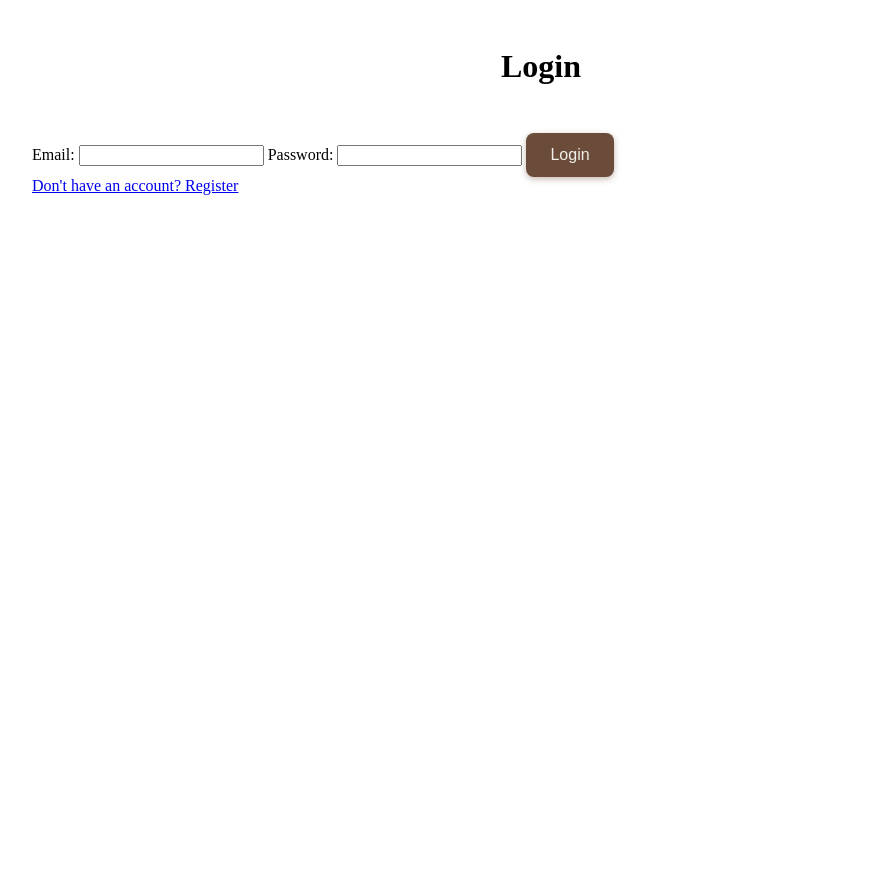
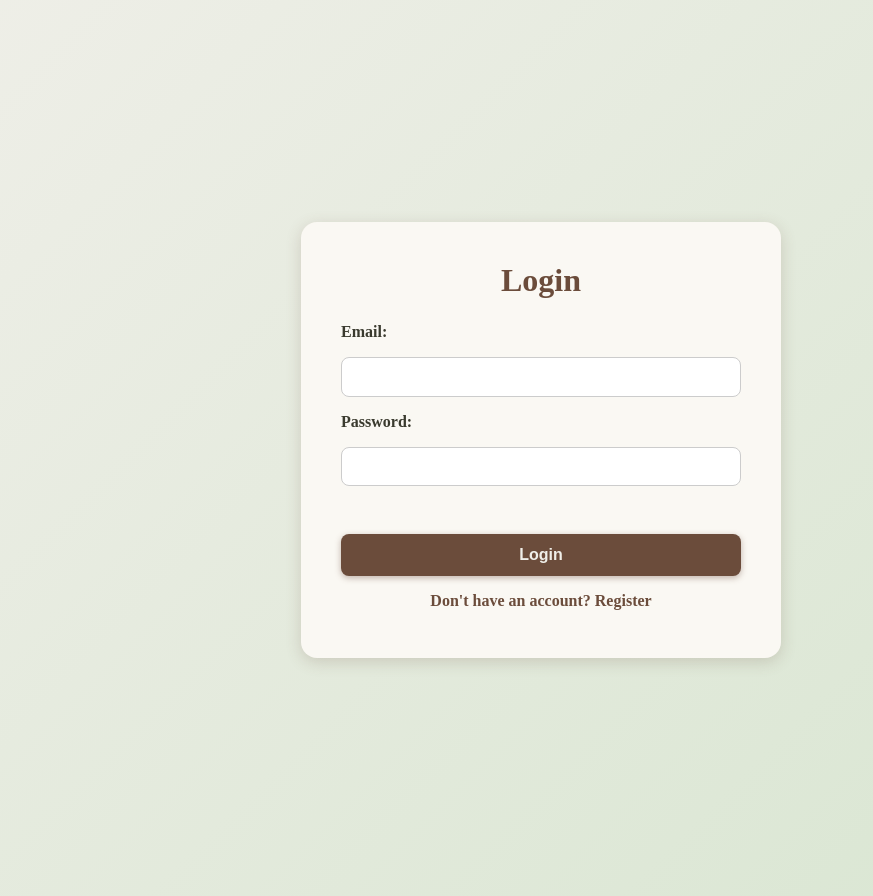
Before and after one commit to Nafridh/Nafridh_AT3_SEP, a website: page booknest/public/login.html in a window 1280 px wide. Shown: the whole page, without its empty margins (190-1063 px from the left). Before the commit the page ends 800 px from the top, so only its background shows below. Drawn offline with Linux system fonts and the light colour scheme.

```diff
--- a/booknest/public/css/style.css
+++ b/booknest/public/css/style.css
@@ -268,6 +268,7 @@
 body {
     margin-left: 190px; /* slightly larger than sidebar width */
     padding: 2rem;
+    background: linear-gradient(135deg, #f0efe9, #d9e6d2);
 }
 
 h1, h2, h3, h4, h5, h6, p, ul, li {
@@ -467,3 +468,91 @@
 .side-links li a.active {
     background-color: #8a6d4a;
 }
+
+/* ─── AUTH PAGES ───────────────────── */
+.auth-page {
+  min-height: 100vh;
+  background: linear-gradient(135deg, #f0efe9, #d9e6d2);
+  display: flex;
+  justify-content: center;
+  align-items: center;
+  padding: 2rem;
+}
+
+.auth-card {
+  background-color: #faf8f3;
+  padding: 2rem 2.5rem;
+  border-radius: 16px;
+  box-shadow: 0 4px 16px rgba(107, 76, 59, 0.2);
+  width: 100%;
+  max-width: 400px;
+  color: #3a3a2e;
+}
+
+.auth-card h1 {
+  text-align: center;
+  margin-bottom: 1.5rem;
+  font-size: 2rem;
+  color: #6b4c3b;
+}
+
+.auth-card form {
+  display: flex;
+  flex-direction: column;
+  gap: 1rem;
+}
+
+.auth-card label {
+  font-weight: 600;
+}
+
+.auth-card input,
+.auth-card select {
+  padding: 0.6rem 0.8rem;
+  border-radius: 8px;
+  border: 1px solid #ccc;
+  background-color: #fff;
+  font-size: 1rem;
+  transition: border 0.2s;
+}
+
+.auth-card input:focus,
+.auth-card select:focus {
+  border-color: #6b4c3b;
+  outline: none;
+}
+
+.auth-card button {
+  padding: 0.75rem;
+  border: none;
+  background-color: #6b4c3b;
+  color: #f0efe9;
+  border-radius: 8px;
+  font-weight: 600;
+  cursor: pointer;
+  transition: background-color 0.2s ease;
+}
+
+.auth-card button:hover {
+  background-color: #8a6d4a;
+}
+
+.auth-card a {
+  display: block;
+  text-align: center;
+  margin-top: 1rem;
+  color: #6b4c3b;
+  font-weight: 600;
+  text-decoration: none;
+}
+
+.auth-card a:hover {
+  text-decoration: underline;
+}
+
+.error-message {
+  color: #b00020;
+  text-align: center;
+  margin-top: 1rem;
+  font-weight: 600;
+}
--- a/booknest/public/js/index.js
+++ b/booknest/public/js/index.js
@@ -55,6 +55,7 @@
 async function loadPollWinner() {
     try {
     const res    = await fetch('/api/poll-winner');
+    console.log('Poll winner response status:', res.status);
     const winner = await res.json();
     if (!winner?.cover_url) return;
 
@@ -71,6 +72,7 @@
 async function loadTopGuild() {
     try {
     const res   = await fetch('/api/top-guild');
+    console.log('Top guild response status:', res.status);
     const guild = await res.json();
     if (!guild?.name) return;
     document.getElementById('topGuild').textContent =
@@ -83,6 +85,7 @@
 async function loadQuestPreview() {
     try {
     const res    = await fetch('/api/quests');
+    console.log('Quest preview response status:', res.status);
     const quests = await res.json();
     const list   = document.getElementById('questList');
     list.innerHTML = '';
```
Also changed, not shown: booknest/public/index.html (+3 -3 lines), 2 other files.
